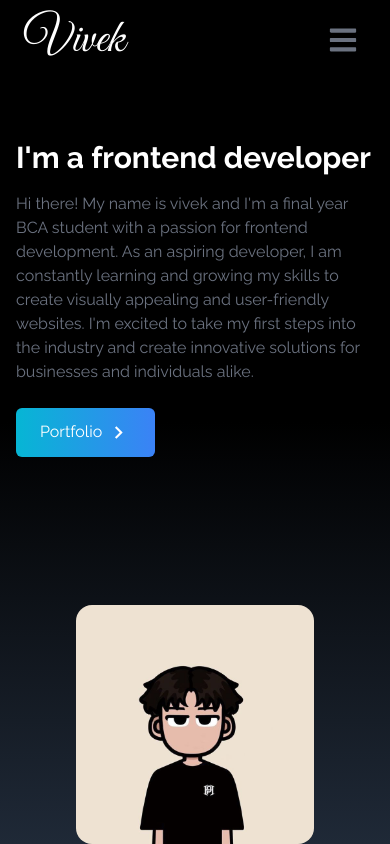
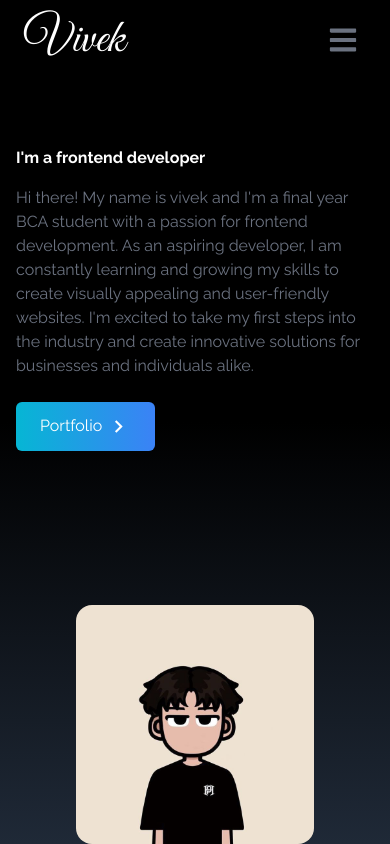
Before and after one commit to vivek31singh/Portfolio, a React (Create React App) app: page / in a window 390 px wide. Built offline with nearby package versions, Linux system fonts and the light colour scheme.

Commit message:
style: added data in the home.jsx

```diff
--- a/src/components/Home.jsx
+++ b/src/components/Home.jsx
@@ -11,7 +11,7 @@ const Home = () => {
     >
       <div className="max-w-screen-lg mx-auto flex flex-col items-center justify-center h-full px-4 md:flex-row">
         <div className="flex flex-col justify-center h-full">
-          <h2 className="text-3xl sm:text-7xl font-bold text-white">
+          <h2 className="text-3.5xl sm:text-7xl font-bold text-white">
             I'm a frontend developer
           </h2>
           <p className="text-gray-500 py-4 max-w-md">
```
